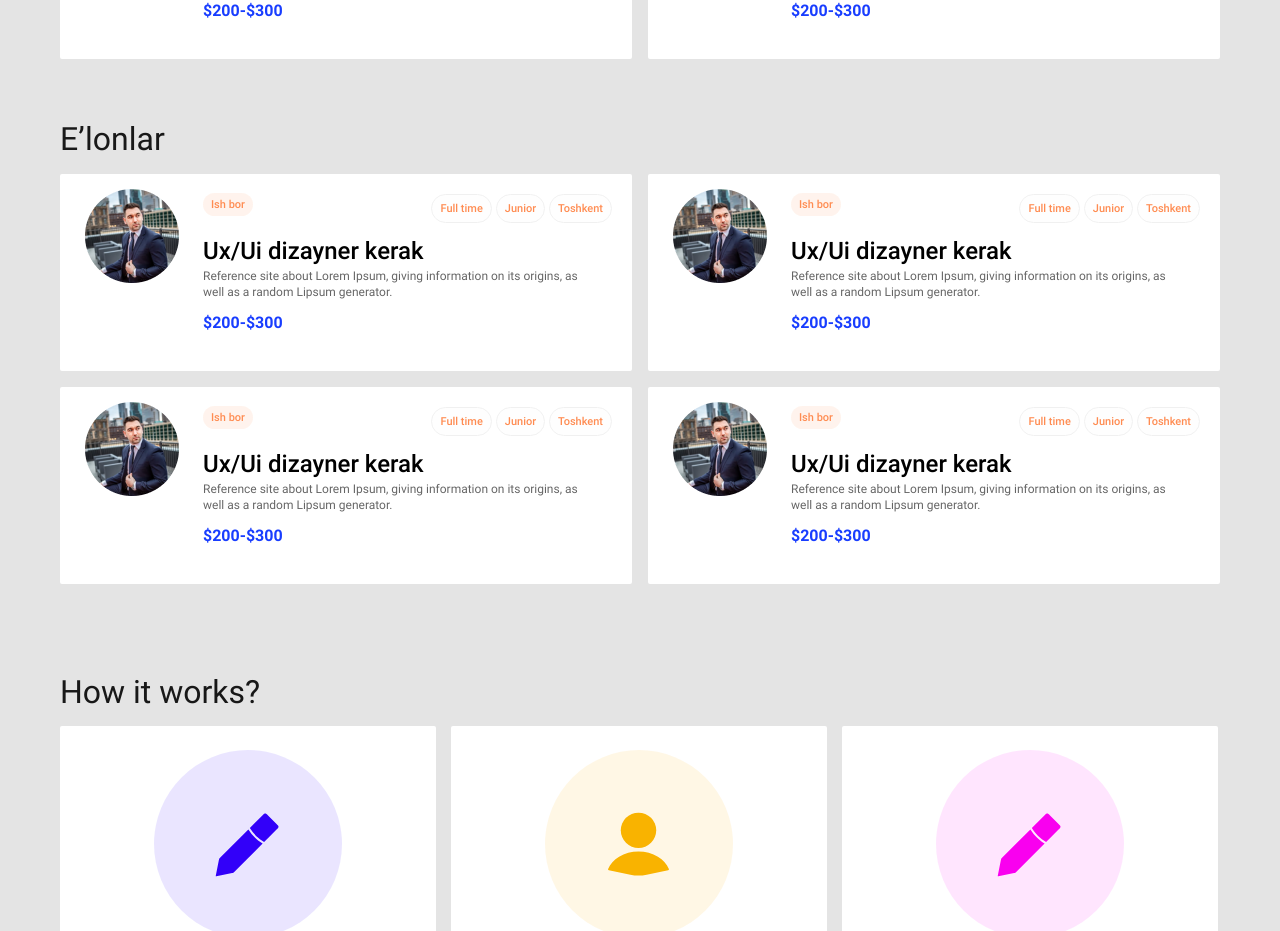
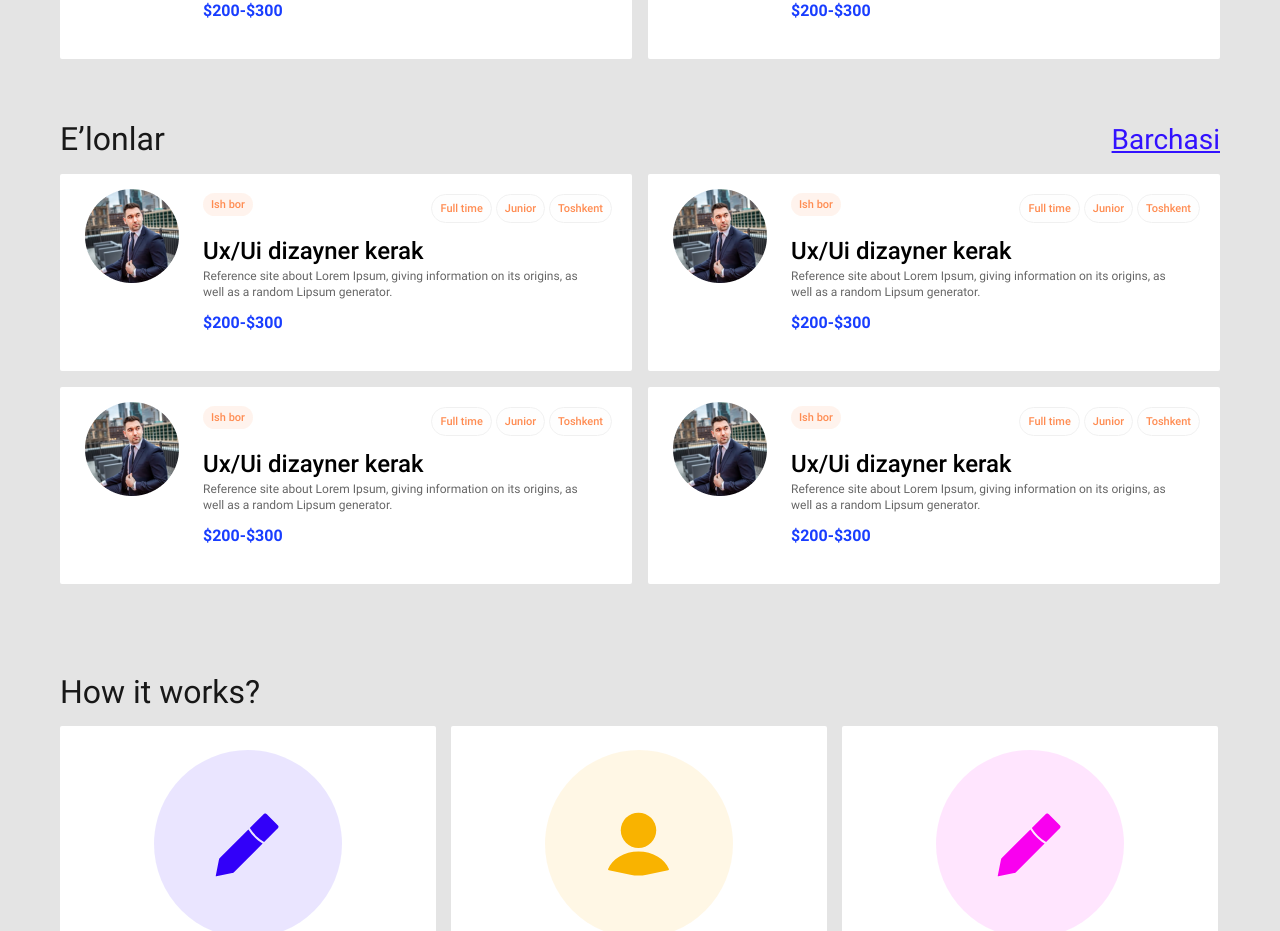
Before and after one commit to MZayniddin/Ish-bor, a React (Create React App) app: page / in a window 1280 px wide. Shown: the part 1958-2889 px from the top of the page. Built offline with nearby package versions, Linux system fonts and the light colour scheme.

Commit message:
add barchasi to main page

```diff
--- a/src/components/Main/Main.jsx
+++ b/src/components/Main/Main.jsx
@@ -182,7 +182,10 @@ export default function Main() {
           </div>
         </section>
         <section className='main__announcement'>
-          <h2>E’lonlar</h2>
+          <div className='main__announcement-title'>
+            <h2>E’lonlar</h2>
+            <Link to="/">Barchasi</Link>
+          </div>
           <div className='main__latest__announcement-items'>
             <Link to="/">
               <article className='main__latest__announcement-item'>
--- a/src/components/Main/Main.scss
+++ b/src/components/Main/Main.scss
@@ -210,11 +210,24 @@
   &__announcement {
     margin-bottom: 100px;
 
-    &>h2 {
+    &-title {
       margin-bottom: 25px;
-      font-weight: 400;
-      font-size: 32px;
-      color: var(--primary-dark-black-color);
+      display: flex;
+      justify-content: space-between;
+
+      &>h2 {
+        font-weight: 400;
+        font-size: 32px;
+        color: var(--primary-dark-black-color);
+      }
+
+      &>a {
+        font-weight: 400;
+        font-size: 28px;
+        text-align: right;
+        text-decoration-line: underline;
+        color: #3211FF;
+      }
     }
   }
 
```
